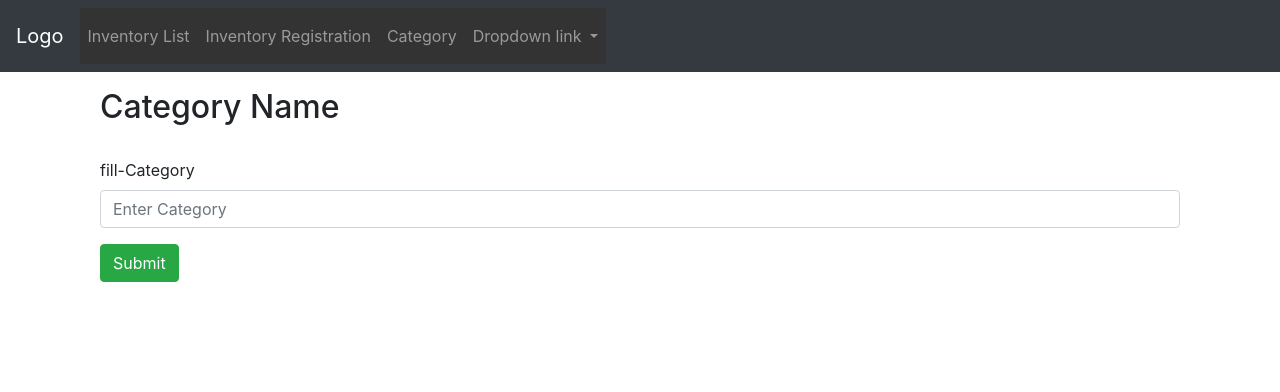
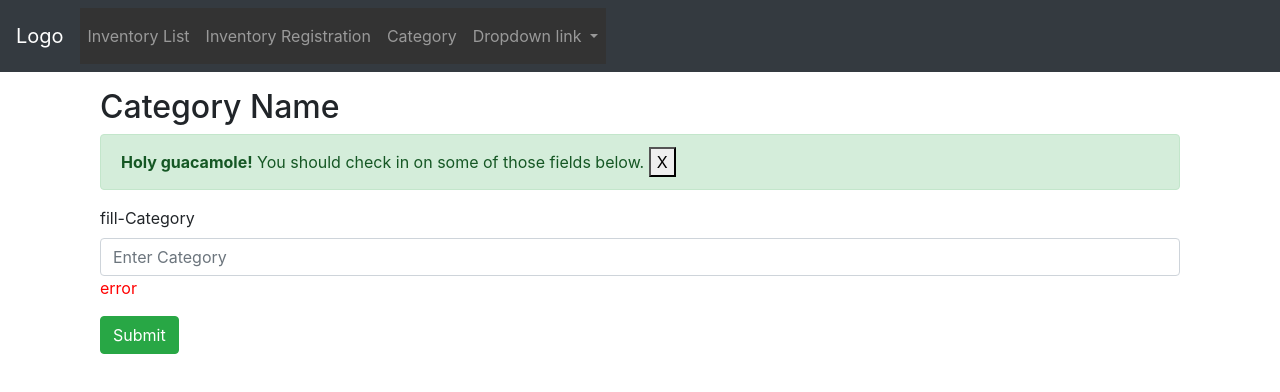
Before and after one commit to Aman-Kumar110389/TSS_Gagan_POC, an Angular app: page /Category in a window 1280 px wide. Shown: the top 392 px of the page. Built offline with nearby package versions, Linux system fonts and the light colour scheme.

Commit message:
Changes on InventoryApp

```diff
--- a/package.json
+++ b/package.json
@@ -19,6 +19,7 @@
     "@angular/platform-browser-dynamic": "~13.3.0",
     "@angular/router": "~13.3.0",
     "rxjs": "~7.5.0",
+    "sweetalert2": "^11.4.17",
     "tslib": "^2.3.0",
     "zone.js": "~0.11.4"
   },
--- a/src/app/app-routing.module.ts
+++ b/src/app/app-routing.module.ts
@@ -17,6 +17,10 @@ const routes: Routes = [
   {
   path:'Category',
    component:CategoryComponent
+  },
+  {
+    path:"",
+    redirectTo:"inventory-list", pathMatch:"full"
   }
   ];
 
--- a/src/app/app.module.ts
+++ b/src/app/app.module.ts
@@ -7,6 +7,7 @@ import { InventoryRegistrationComponent } from './inventory-registration/invento
 import { InventoryListComponent } from './inventory-list/inventory-list.component';
 import { FormsModule } from '@angular/forms';
 import { CategoryComponent } from './category/category.component';
+
 
 
 
@@ -20,6 +21,7 @@ import { CategoryComponent } from './category/category.component';
   imports: [
     BrowserModule,
     FormsModule,
+
     AppRoutingModule
   ],
   providers: [],
--- a/src/app/category/category.component.css
+++ b/src/app/category/category.component.css
@@ -0,0 +1,3 @@
+.error{
+    color: red;
+}
--- a/src/app/category/category.component.html
+++ b/src/app/category/category.component.html
@@ -2,16 +2,18 @@
 <div class="container mt-3">
     <h2>Category Name</h2>
 
-      <div formgroup = "form" >
+    <div class="alert alert-success alert-dismissible fade show" role="alert">
+      <strong>Holy guacamole!</strong> You should check in on some of those fields below.
+      <button type="button" data-bs-dismiss="alert" aria-label="Close">X
+      </button>
+    </div>
 
-        <div class="form-group">
-        <br>
+
 
         <div class="form-group">
         <label for="Category">fill-Category</label>
-      <input type="text" class="form-control" id="Category"  [(ngModel)]="Category.categoryName"  placeholder="Enter Category" name="Category" fromControlName="Category" required = "true">
-
-        <div class="invalid-feedback">Please select a Category</div>
+      <input type="text" class="form-control" id="Category" [(ngModel)]="Category.categoryName"  placeholder="Enter Category" name="Category" fromControlName="Category" required>
+       <span ng-show="form.$submitted || form.Category.$dirty"></span>
+       <span class="error" ng-show="form.Category.$error.required"><i class="fa fa-exclamation-circle"></i> error</span>
       </div>
-      <button type="submit" (click) = "saveCategories()"  class="btn btn-success">Submit</button>
-    </div>
+      <button type="submit" class="btn btn-success">Submit</button>
--- a/src/app/category/category.component.ts
+++ b/src/app/category/category.component.ts
@@ -1,7 +1,6 @@
 import { Component, OnInit } from '@angular/core';
-import { FormGroup,FormControl, Validators, FormBuilder } from '@angular/forms';
+import { FormGroup,FormControl, Validators,} from '@angular/forms';
 import { Category } from '../Interface/Inventory/Category';
-
 
 
 @Component({
@@ -12,21 +11,22 @@ import { Category } from '../Interface/Inventory/Category';
 export class CategoryComponent implements OnInit {
 
   form !: FormGroup
-  Submitted = false;
   Category: Category ;
   storedCategories: Category[]=[];
 
-  constructor( )
+  constructor()
   {
+
     this.Category = new Category();
-     this.form = new FormGroup(
+     this.form = new FormGroup
+     (
        {
-          id : new FormControl  (" ",Validators.required ),
 
-          Category : new FormControl (" ",Validators.required ),
+          Category : new FormControl (" ",Validators.required  ),
 
-     }
+        }
      )
+
   }
 
  ngOnInit(){
@@ -35,6 +35,7 @@ export class CategoryComponent implements OnInit {
     this.storedCategories=JSON.parse(ls);
      }
  }
+
 
 saveCategories(){
   if(this.storedCategories.length>=5){
--- a/src/app/inventory-registration/inventory-registration.component.html
+++ b/src/app/inventory-registration/inventory-registration.component.html
@@ -1,13 +1,9 @@
 <div class="card">
-  <div class="card-header">inventory Registration    <b> Maximum 10 inventories are allowed. </b></div>
+  <div class="card-header">inventory Registration       <b>Maximum 10 inventories are allowed. </b></div>
      <div class="card-body">
         <div class="container">
           <form action="/action_page.php" class="was-validated">
-               <div class="col-xs-8">
-                <label for="id">ID:</label>
-                <input type="number" class="form-control"  [(ngModel)]="Inventoryobj.id" placeholder="Enter ID" name="ID" required="true">
-                <div class="invalid-feedback">Please fill out this field.</div>
-              </div>
+
 
               <div class="col-xs-8">
                 <label for="name">Name:</label>
@@ -17,7 +13,8 @@
              <div class="col-xs-8">
                 <label for="Category">Category:</label>
 
-                <select class="form-control" [(ngModel)]="Inventoryobj.categoryId" placeholder="Select Category" name="Category" required="true">
+                <select class="form-control" [(ngModel)]="Inventoryobj.categoryId" name="Category" required="true">
+                  <option   [ngValue]="null">Select</option>
                   <option *ngFor="let category of categories;" [value]="category.id">
                     {{category.categoryName }}
                   </option>
@@ -32,7 +29,7 @@
               </div>
               <div class="col-xs-8">
                 <label for="Dateofpurchase">Date:</label>
-                <input type="datetime-local" class="form-control" [(ngModel)]="Inventoryobj.dateofPurchase" placeholder="Enter Date" name="Date" required="true">
+                <input type="date" class="form-control" [(ngModel)]="Inventoryobj.dateofPurchase" placeholder="Enter Date" name="Date" required="true">
                 <div class="invalid-feedback">Enter Date </div>
               </div>
               <br> <br>
--- a/src/app/inventory-registration/inventory-registration.component.ts
+++ b/src/app/inventory-registration/inventory-registration.component.ts
@@ -9,6 +9,7 @@ import { Inventoryobj} from '../Interface/Inventory/Inventory';
   templateUrl: './inventory-registration.component.html',
   styleUrls: ['./inventory-registration.component.css']
 })
+
 export class InventoryRegistrationComponent implements OnInit {
 
   public Records : any;
@@ -24,13 +25,15 @@ export class InventoryRegistrationComponent implements OnInit {
   }
 
   ngOnInit(): void {
-    debugger;
+
     var localStorageCategories = localStorage.getItem('Category');
     if(localStorageCategories!=null){
       let category = JSON.parse(localStorageCategories);
       this.categories = category;
     }
   }
+
+
   getnewInventoryID(){
 
     const oldRecords = localStorage.getItem('Inventory');
```
Also changed, not shown: 1 other file (tests, documents, lock files or other folders).
